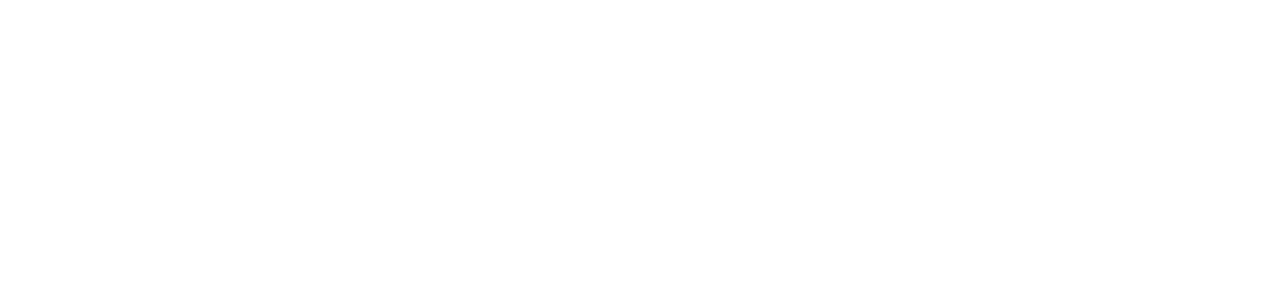
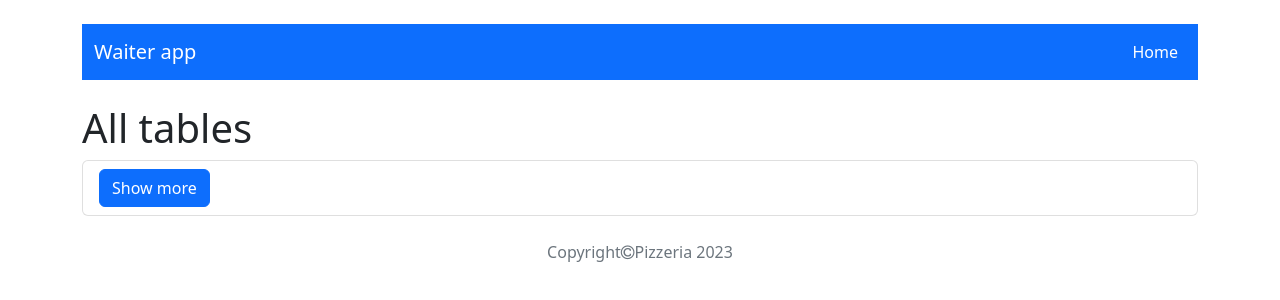
Before and after one commit to Stolkens/waiter-app, a React (Create React App) app: page / in a window 1280 px wide. Shown: the top 300 px of the page. Built offline with nearby package versions, Linux system fonts and the light colour scheme; no server answers.

Commit message:
Add NavBar, Footer, Home

```diff
--- a/package.json
+++ b/package.json
@@ -7,6 +7,7 @@
     "@testing-library/react": "^13.0.0",
     "@testing-library/user-event": "^13.2.1",
     "bootstrap": "^5.2.3",
+    "font-awesome": "^4.7.0",
     "json-server": "^0.17.3",
     "npm-run-all": "^4.1.5",
     "react": "^18.2.0",
@@ -17,6 +18,7 @@
     "react-scripts": "5.0.1",
     "react-thunk": "^1.0.0",
     "redux": "^4.2.1",
+    "redux-thunk": "^2.4.2",
     "web-vitals": "^2.1.0"
   },
   "scripts": {
--- a/public/db/app.json
+++ b/public/db/app.json
@@ -33,6 +33,14 @@
       "peopleAmount": 0,
       "maxPeopleAmount": 4,
       "bill": 0
+    },
+    {
+      "id": 5,
+      "name": "Table 5",
+      "status": "Busy",
+      "peopleAmount": 3,
+      "maxPeopleAmount": 3,
+      "bill": 60
     }
   ]
 }
--- a/src/App.js
+++ b/src/App.js
@@ -1,8 +1,28 @@
 import { Container } from 'react-bootstrap';
+import Home from './components/pages/Home/Home';
+import NavBar from './components/views/NavBar/NavBar';
+import Footer from './components/views/Footer/Footer';
+import { Routes, Route } from "react-router-dom";
+import NotFound from './components/pages/NotFound/NotFound';
+import { useDispatch } from 'react-redux';
+import { useEffect } from 'react';
+import { fetchTables } from './redux/tablesReducer';
+
 
 function App() {
+
+  const dispatch = useDispatch();
+
+  useEffect(() => dispatch(fetchTables()), [dispatch]);
+
   return (
     <Container>
+      <NavBar />
+      <Routes>
+        <Route path="/" element={<Home />} />
+        <Route path="*" element={<NotFound />} />
+      </Routes>
+      <Footer />
 
     </Container>
   );
--- /dev/null
+++ b/src/components/features/RenderTables/RenderTables.js
@@ -0,0 +1,20 @@
+import { ListGroup } from "react-bootstrap";
+import Button from "react-bootstrap/Button";
+import { useSelector } from "react-redux";
+
+const RenderTables = () => {
+
+  const tables = useSelector(state => state.tables);
+  console.log(tables)
+
+
+  return (
+    <ListGroup>
+      <ListGroup.Item>
+        <Button type="button">Show more</Button>
+      </ListGroup.Item>
+    </ListGroup>
+  )
+};
+
+export default RenderTables;
--- /dev/null
+++ b/src/components/pages/Home/Home.js
@@ -0,0 +1,16 @@
+
+import PageTitle from "../../views/PageTitle/PageTitle";
+import RenderTables from "../../features/RenderTables/RenderTables";
+
+const Home = () => {
+  return (
+    <>
+    <PageTitle>All tables</PageTitle>
+    <RenderTables />
+    </>
+
+
+  )
+};
+
+export default Home;
--- /dev/null
+++ b/src/components/pages/NotFound/NotFound.js
@@ -0,0 +1,11 @@
+
+const NotFound = () => {
+  return (
+    <>
+
+    </>
+
+  )
+};
+
+export default NotFound;
--- /dev/null
+++ b/src/components/views/Footer/Footer.js
@@ -0,0 +1,11 @@
+const Footer = () => {
+  return (
+    <div className="text-center text-muted p-4">
+      Copyright
+      <i className="fa fa-copyright"></i>
+       Pizzeria 2023
+    </div>
+  )
+};
+
+export default Footer;
--- /dev/null
+++ b/src/components/views/NavBar/NavBar.js
@@ -0,0 +1,22 @@
+import Nav from 'react-bootstrap/Nav';
+import { NavLink } from 'react-router-dom';
+import Navbar from 'react-bootstrap/Navbar';
+
+
+const NavBar = () => {
+  return (
+    <Navbar bg="primary" variant="dark" expand="lg" className="mt-4 mb-4">
+      <div className='container'>
+        <Navbar.Brand as={NavLink} to="/">Waiter app</Navbar.Brand>
+        <Navbar.Toggle aria-controls="responsive-navbar-nav" />
+        <Navbar.Collapse id="responsive-navbar-nav">
+          <Nav className="ms-auto">
+            <Nav.Link as={NavLink} to="/">Home</Nav.Link>
+          </Nav>
+        </Navbar.Collapse>
+      </div>
+    </Navbar>
+  )
+};
+
+export default NavBar;
--- /dev/null
+++ b/src/components/views/PageTitle/PageTitle.js
@@ -0,0 +1,11 @@
+
+
+const PageTitle = props => {
+  return (
+    <h1>{props.children}</h1>
+
+
+  )
+};
+
+export default PageTitle;
--- a/src/index.js
+++ b/src/index.js
@@ -3,6 +3,8 @@
 import { Provider } from 'react-redux';
 import store from './redux/store';
 import 'bootstrap/dist/css/bootstrap.min.css';
+import { BrowserRouter } from 'react-router-dom';
+import 'font-awesome/css/font-awesome.min.css';
 
 
 const container = document.querySelector('#root')
@@ -10,6 +12,8 @@
 
 root.render(
   <Provider store={store}>
-    <App tab="home"/>
+    <BrowserRouter>
+      <App tab="home"/>
+    </BrowserRouter>
   </Provider>
 );
--- a/src/redux/store.js
+++ b/src/redux/store.js
@@ -1,7 +1,9 @@
-import { combineReducers } from 'redux';
+import { combineReducers, applyMiddleware, compose } from 'redux';
 import { legacy_createStore as createStore} from 'redux'
 import initialState from './initialState';
 import tablesReducer from './tablesReducer';
+import thunk from 'redux-thunk';
+
 
 
 const subreducers = {
@@ -12,7 +14,10 @@
 const store = createStore(
   reducer,
   initialState,
+  compose(
+    applyMiddleware(thunk),
   window.__REDUX_DEVTOOLS_EXTENSION__ && window.__REDUX_DEVTOOLS_EXTENSION__()
+  )
 );
 
 export default store;
--- a/src/redux/tablesReducer.js
+++ b/src/redux/tablesReducer.js
@@ -13,7 +13,6 @@
   }
 };
 
-
 const tablesReducer = (statePart = [], action) => {
   switch (action.type) {
     case UPDATE_TABLES:
```
Also changed, not shown: 1 other file (tests, documents, lock files or other folders).
